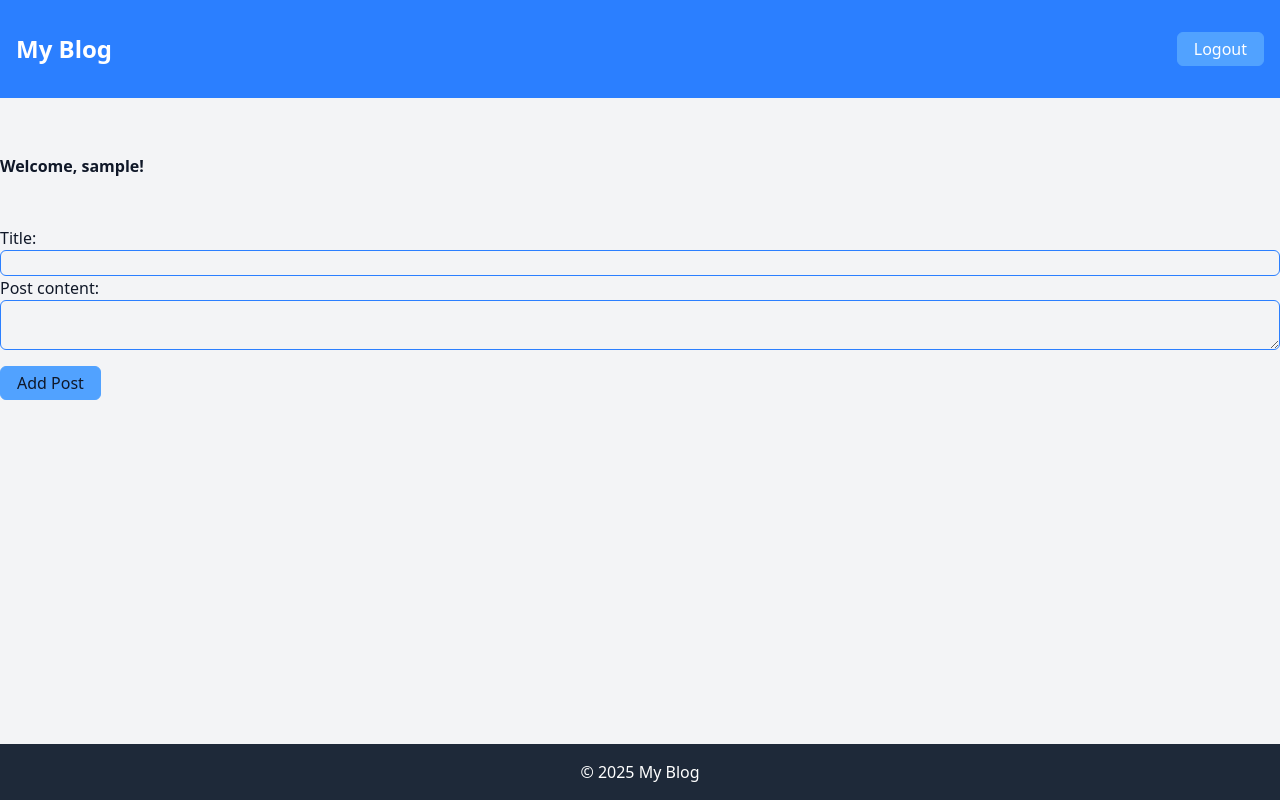
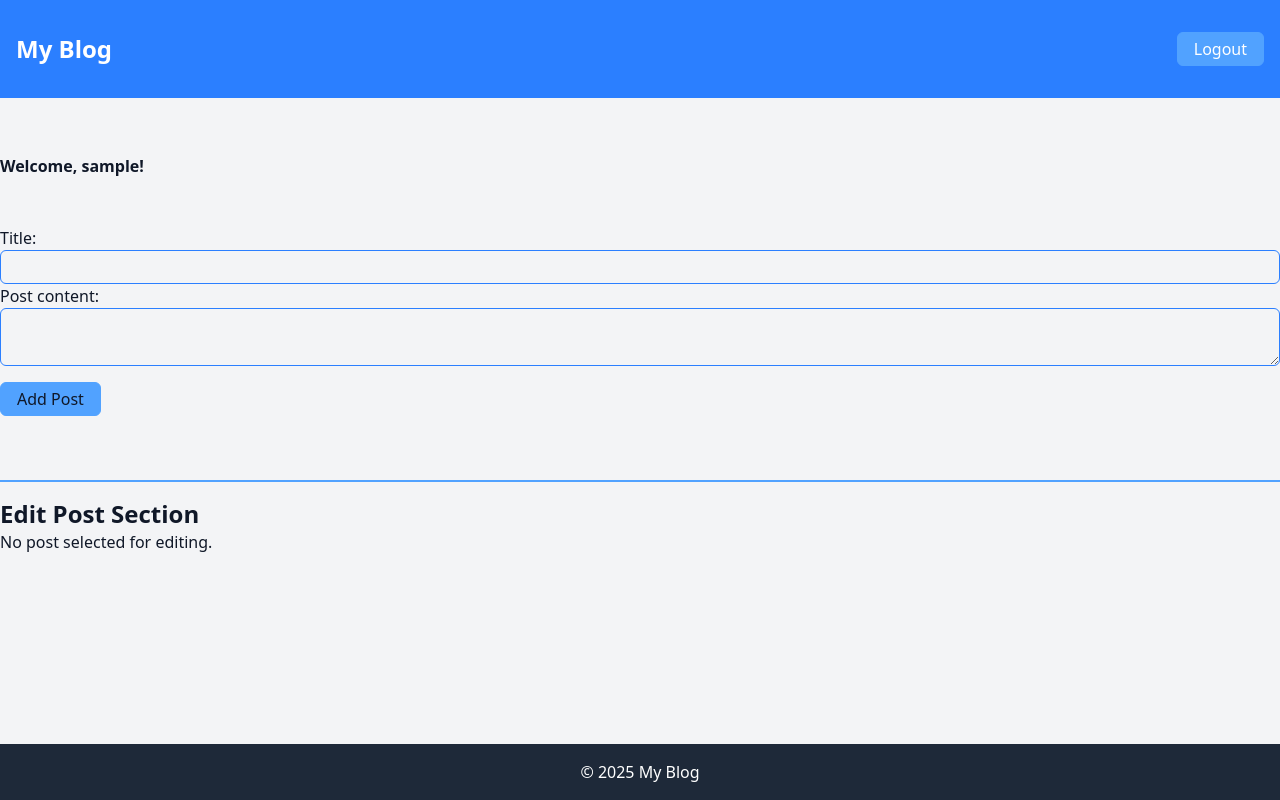
Before and after one commit to g-i-kala/php-simple-blog-mvc, a PHP site: template app/views/dashboard.php in a window 1280 px wide. Run offline with PHP 8.4, Linux system fonts and the light colour scheme; the template is opened without the code that fills it, so the values that code supplies are empty; the visitor is signed in with stand-in values (Sample User, id 1).

Commit message:
Delete & Update functions added.

```diff
--- a/app/views/dashboard.php
+++ b/app/views/dashboard.php
@@ -20,29 +20,63 @@ ob_start();
     <div class="form__add__post my-4">
         <form method="POST" action="/add_post" id="add_post" name="add_post" class="flex flex-col">
             <label for="title">Title:</label>
-            <input type="text" name="title" id="title" class="input__field border-1 border-blue-500 rounded-md" required>
+            <input type="text" name="title" id="title" class="input__field border-1 border-blue-500 rounded-md px-2 py-1" required>
 
             <label for="content">Post content:</label>
-            <textarea name="content" id="content" class="input__textarea border-1 border-blue-500 rounded-md" required></textarea>
+            <textarea name="content" id="content" class="input__textarea border-1 border-blue-500 rounded-md px-2 py-1" required></textarea>
 
             <button type="submit" id="add_post" name="add_post" class="btn size-fit my-4 px-4 py-1 border-1 border-blue-400 bg-blue-400 hover:bg-blue-200 rounded-md hover:cursor-pointer">Add Post</button>
         </form>
 
     </div>
     <div id="user-posts" class="user__posts">
-        <!-- get the posts
-            loop through the posts
-            &display them
-        -->
 
-            <div class="posts flex flex-col gap-2">
+        <div class="posts flex flex-col gap-2 py-4">
             <?php foreach ($posts as $post): ?>
-                <div class="post">
-                    <h2 class="text-lg font-bold py-2"><?= htmlspecialchars($post['title']); ?></h2>
-                    <p class="text-normal"><?= htmlspecialchars($post['content']); ?></p>
+                <div class="post flex flex-row justify-between">
+                    <div class = "post__content flex flex-col">
+                        <h2 class="text-lg font-bold py-2"><?= htmlspecialchars($post['title']); ?></h2>
+                        <p class="text-normal"><?= htmlspecialchars($post['content']); ?></p>
+                    </div>
+                    <div class="post__edit flex flex-col">
+                        <form action="/update_post_inline" method="POST" id="update_post_inline" class="">
+                            <input type=hidden name="post_id" value="<?php echo htmlspecialchars($post['id']) ?>">
+                            <button type="submit" name="action" value="update_post_inline" class="update btn size-fit my-4 px-4 py-1 border-1 border-green-700 bg-green-700 hover:bg-green-400 rounded-md hover:cursor-pointer">Update</button>
+                        </form>
+                        <form action="/delete_post" method="POST" id="delete_post" class="">
+                            <input type=hidden name="post_id" value="<?php echo htmlspecialchars($post['id']) ?>">
+                            <button type="submit" name="delete_post" class="delete btn size-fit my-4 px-4 py-1 border-1 border-red-400 bg-red-400 hover:bg-red-600 rounded-md hover:cursor-pointer">Delete</button>
+                        </form>
+                    </div>
                 </div>
             <?php endforeach; ?>
         </div>
+
+        <div id="edit__post__section" class="post__edit__modal">
+        <h1 class="text-2xl font-bold pt-4 border-t-2 border-blue-400">Edit Post Section</h1>
+            <?php if (isset($_SESSION['edit_post_data'])): ?>
+                <?php $edit_post = $_SESSION['edit_post_data']?>
+                <h1 class="text-xl font-bold pt-4">Edit <?= $edit_post['title'] ?> post</h1>
+                <form action="/update_post" method="POST"  id="update_post" name="update_post" class="flex flex-col">
+                    <input type="hidden" name="post_id" value="<?php echo htmlspecialchars($post['id']); ?>">
+                    <label for="title">Title:</label>
+                    <input type="text" name="title" id="title" value="<?php echo htmlspecialchars($edit_post['title']); ?>" class="input__field border-1 border-blue-500 rounded-md px-2 py-1" required>
+
+                    <label for="content">Post content:</label>
+                    <textarea name="content" id="content" class="input__textarea border-1 border-blue-500 rounded-md px-2 py-1" required>
+                        <?php echo htmlspecialchars($edit_post['content']); ?>
+                    </textarea>
+
+                    <button type="submit" id="update_post" name="action" value="update_post" class="btn size-fit my-4 px-4 py-1 border-1 border-blue-400 bg-blue-400 hover:bg-blue-200 rounded-md hover:cursor-pointer">Update Post</button>
+                </form>
+
+            <?php unset($_SESSION['edit_post_data']); ?>
+            <?php else: ?>
+                <p>No post selected for editing.</p>
+            <?php endif; ?>
+        </div>
+
+
     </div>
 </div>
 
--- a/app/views/login.php
+++ b/app/views/login.php
@@ -20,10 +20,10 @@ ob_start();
     <div class="form__wrapper my-4">
         <form action="/login" method="POST" id="login-form" class="form__reglog flex flex-col">
             <label for="email" class="input__label">E-Mail:</label>
-            <input type="text" id="email" name="email" class="input__field border-1 border-blue-500 rounded-md"
+            <input type="text" id="email" name="email" class="input__field border-1 border-blue-500 rounded-md px-2 py-1"
             value="<?php echo isset($_GET["email"]) ? htmlspecialchars($_GET["email"]) : '';  ?>" required>
             <label for="password" class="input__label">Password:</label>
-            <input type="password" id="password" name="password" class="input__field border-1 border-blue-500 rounded-md" required>
+            <input type="password" id="password" name="password" class="input__field border-1 border-blue-500 rounded-md px-2 py-1" required>
 
             <!-- error messages -->
             <?php if (isset($_GET['error'])) : ?>
--- a/app/views/register.php
+++ b/app/views/register.php
@@ -15,15 +15,15 @@ ob_start();
     <div class="form__wrapper my-4">
         <form action="/register" method="POST" id="registration-form" class="form__reglog flex flex-col">
             <label for="username" class="input__label">Name:</label>
-            <input type="text" id="username" name="username" class="input__field border-1 border-blue-500 rounded-md"
+            <input type="text" id="username" name="username" class="input__field border-1 border-blue-500 rounded-md px-2 py-1"
             value="<?php echo isset($_GET["username"]) ? htmlspecialchars($_GET["username"]) : '';  ?>" required>
 
             <label for="email" class="input__label">E-mail:</label>
-            <input type="email" id="email" name="email" class="input__field border-1 border-blue-500 rounded-md"
+            <input type="email" id="email" name="email" class="input__field border-1 border-blue-500 rounded-md px-2 py-1"
             value="<?php echo isset($_GET["email"]) ? htmlspecialchars($_GET["email"])  :'' ?>" required>
 
             <label for="password" class="input__label">Password:</label>
-            <input type="password" id="password" name="password" class="input__field border-1 border-blue-500 rounded-md" required>
+            <input type="password" id="password" name="password" class="input__field border-1 border-blue-500 rounded-md px-2 py-1" required>
 
             <button type="submit" id="register" name="register" class="btn size-fit self-center my-4 px-4 py-1 border-1 border-blue-400 bg-blue-400 hover:bg-blue-200 rounded-md hover:cursor-pointer">Register</button>
             <div>
--- a/public/css/output.css
+++ b/public/css/output.css
@@ -6,9 +6,15 @@
       "Segoe UI Emoji", "Segoe UI Symbol", "Noto Color Emoji";
     --font-mono: ui-monospace, SFMono-Regular, Menlo, Monaco, Consolas, "Liberation Mono",
       "Courier New", monospace;
+    --color-red-200: oklch(0.885 0.062 18.334);
+    --color-red-400: oklch(0.704 0.191 22.216);
     --color-red-500: oklch(0.637 0.237 25.331);
+    --color-red-600: oklch(0.577 0.245 27.325);
+    --color-red-800: oklch(0.444 0.177 26.899);
     --color-red-900: oklch(0.396 0.141 25.723);
-    --color-amber-500: oklch(0.769 0.188 70.08);
+    --color-green-200: oklch(0.925 0.084 155.995);
+    --color-green-400: oklch(0.792 0.209 151.711);
+    --color-green-700: oklch(0.527 0.154 150.069);
     --color-blue-200: oklch(0.882 0.059 254.128);
     --color-blue-400: oklch(0.707 0.165 254.624);
     --color-blue-500: oklch(0.623 0.214 259.815);
@@ -20,12 +26,12 @@
     --spacing: 0.25rem;
     --text-lg: 1.125rem;
     --text-lg--line-height: calc(1.75 / 1.125);
+    --text-xl: 1.25rem;
+    --text-xl--line-height: calc(1.75 / 1.25);
     --text-2xl: 1.5rem;
     --text-2xl--line-height: calc(2 / 1.5);
     --font-weight-bold: 700;
-    --radius-sm: 0.25rem;
     --radius-md: 0.375rem;
-    --radius-lg: 0.5rem;
     --ease-in: cubic-bezier(0.4, 0, 1, 1);
     --ease-out: cubic-bezier(0, 0, 0.2, 1);
     --ease-in-out: cubic-bezier(0.4, 0, 0.2, 1);
@@ -1053,6 +1041,10 @@
     border-top-style: var(--tw-border-style);
     border-top-width: 1px;
   }
+  .border-t-2 {
+    border-top-style: var(--tw-border-style);
+    border-top-width: 2px;
+  }
   .border-r {
     border-right-style: var(--tw-border-style);
     border-right-width: 1px;
@@ -1300,9 +1316,15 @@
   .object-top {
     object-position: top;
   }
+  .p-2 {
+    padding: calc(var(--spacing) * 2);
+  }
   .p-4 {
     padding: calc(var(--spacing) * 4);
   }
+  .px-2 {
+    padding-inline: calc(var(--spacing) * 2);
+  }
   .px-4 {
     padding-inline: calc(var(--spacing) * 4);
   }
@@ -1312,8 +1334,14 @@
   .py-2 {
     padding-block: calc(var(--spacing) * 2);
   }
+  .py-4 {
+    padding-block: calc(var(--spacing) * 4);
+  }
   .py-8 {
     padding-block: calc(var(--spacing) * 8);
+  }
+  .pt-4 {
+    padding-top: calc(var(--spacing) * 4);
   }
   .text-center {
     text-align: center;
```
Also changed, not shown: other parts of public/css/output.css (+68 -23 lines), app/controllers/taskController.php (+59 -0 lines), app/models/postManager.php (+18 -0 lines), routes/web.php (+8 -2 lines).
